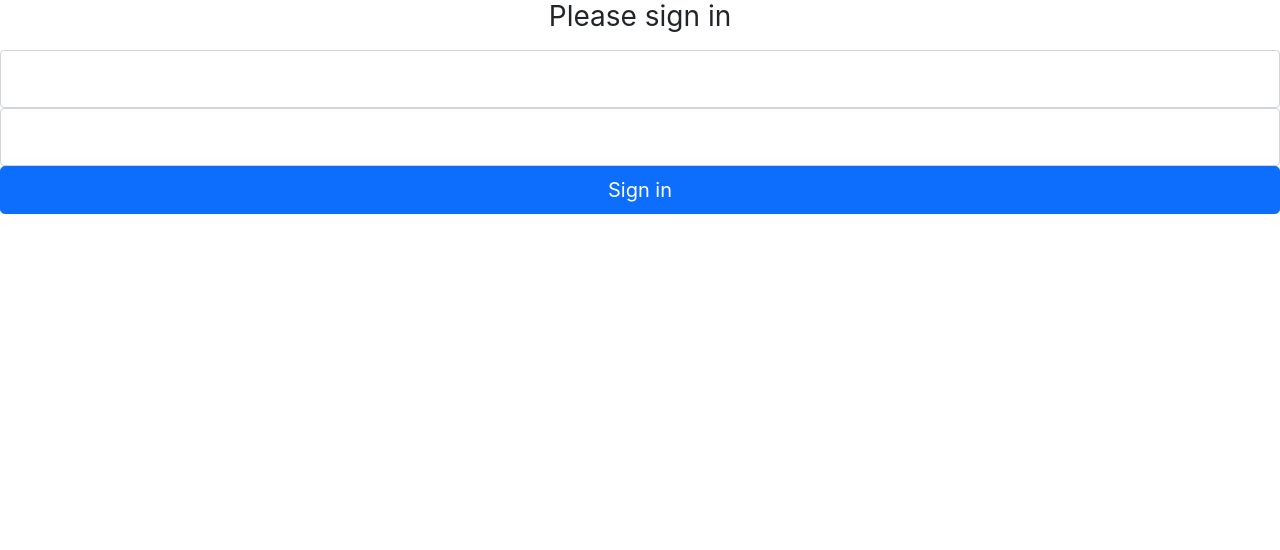
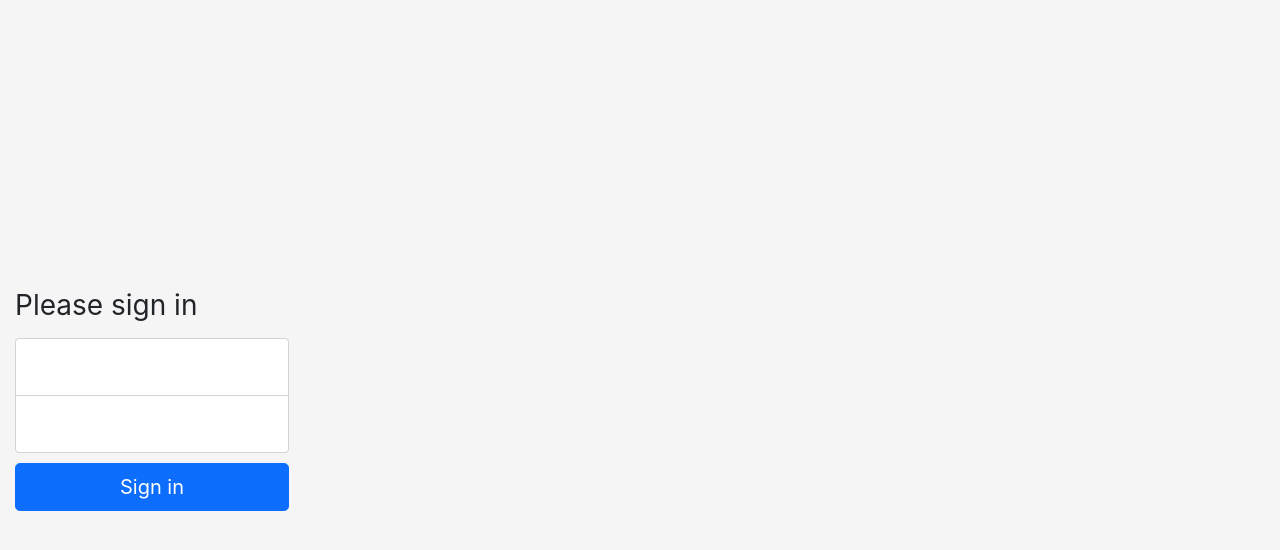
Before and after one commit to Byron2016/031_frontend_JWT_Authentication_for_NETCore_and_React_App, a React (Create React App) app: page / in a window 1280 px wide. Shown: the top 550 px of the page. Built offline with nearby package versions, Linux system fonts and the light colour scheme.

Commit message:
chore(bootstrap): add sign-in css

```diff
--- a/src/App.css
+++ b/src/App.css
@@ -1,38 +1,39 @@
-.App {
-  text-align: center;
+html,
+body {
+  height: 100%;
 }
 
-.App-logo {
-  height: 40vmin;
-  pointer-events: none;
+body {
+  display: flex;
+  align-items: center;
+  padding-top: 40px;
+  padding-bottom: 40px;
+  background-color: #f5f5f5;
 }
 
-@media (prefers-reduced-motion: no-preference) {
-  .App-logo {
-    animation: App-logo-spin infinite 20s linear;
-  }
+.form-signin {
+  width: 100%;
+  max-width: 330px;
+  padding: 15px;
+  margin: auto;
 }
 
-.App-header {
-  background-color: #282c34;
-  min-height: 100vh;
-  display: flex;
-  flex-direction: column;
-  align-items: center;
-  justify-content: center;
-  font-size: calc(10px + 2vmin);
-  color: white;
+.form-signin .checkbox {
+  font-weight: 400;
 }
 
-.App-link {
-  color: #61dafb;
+.form-signin .form-floating:focus-within {
+  z-index: 2;
 }
 
-@keyframes App-logo-spin {
-  from {
-    transform: rotate(0deg);
-  }
-  to {
-    transform: rotate(360deg);
-  }
+.form-signin input[type="email"] {
+  margin-bottom: -1px;
+  border-bottom-right-radius: 0;
+  border-bottom-left-radius: 0;
 }
+
+.form-signin input[type="password"] {
+  margin-bottom: 10px;
+  border-top-left-radius: 0;
+  border-top-right-radius: 0;
+}
```
